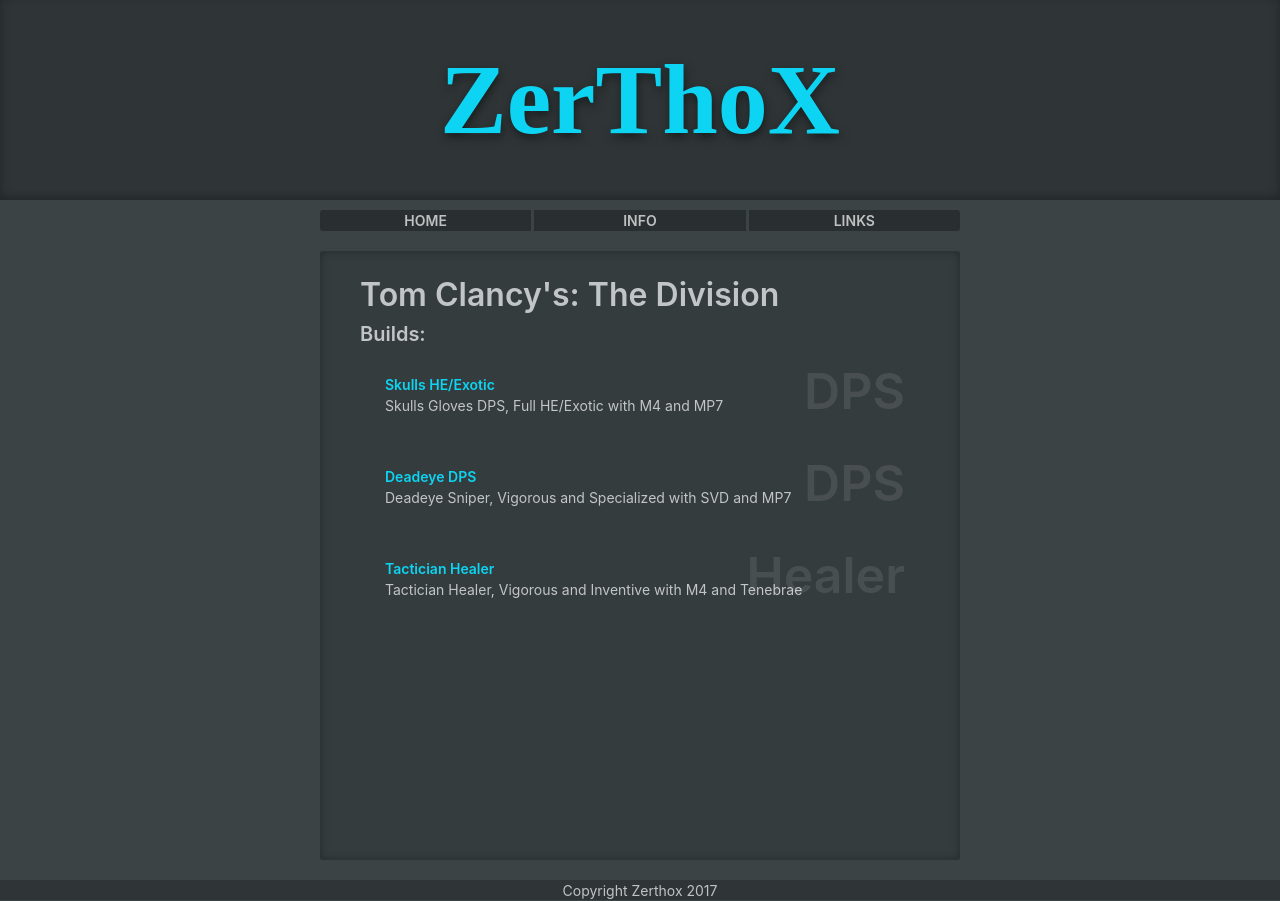
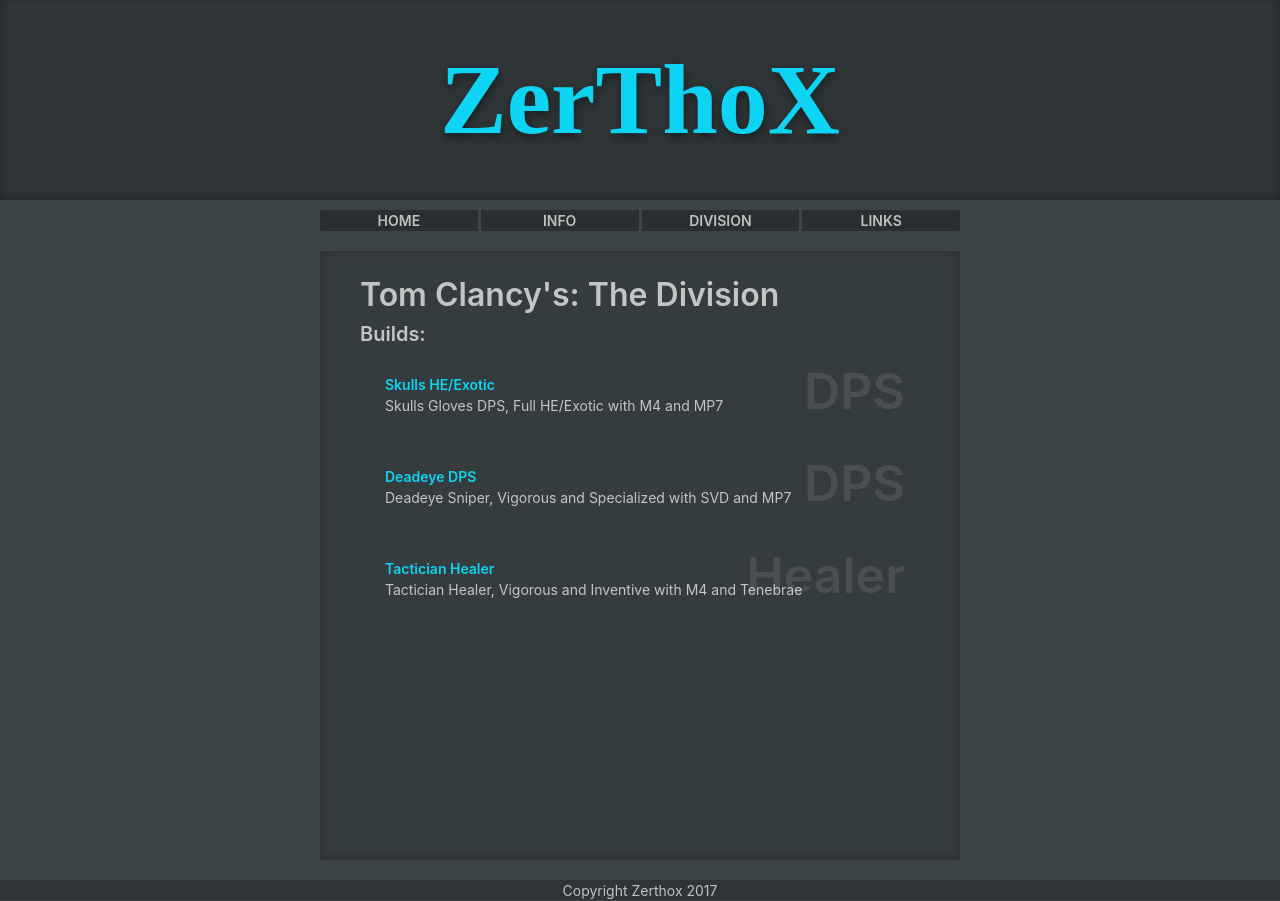
Before and after one commit to Zerthox/zerthox.github.io, a Jekyll site: the page built from division.html, in a window 1280 px wide. Built offline with Jekyll 4.4.1, drawn with Linux system fonts in a browser that asks for light colours; some web fonts are replaced.

Commit message:
Update default.html

```diff
--- a/_layouts/default.html
+++ b/_layouts/default.html
@@ -20,6 +20,7 @@
 	    	<ul class="tab-bar">
 	      		<a href="index" class="tab-bar-item"><li>Home</li></a>
 	      		<a href="info" class="tab-bar-item"><li>Info</li></a>
+			<a href="division" class="tab-bar-item"><li>Division</li></a>
 	      		<a href="links" class="tab-bar-item"><li>Links</li></a>
 	    	</ul>
 	    	<div class="content">
```
